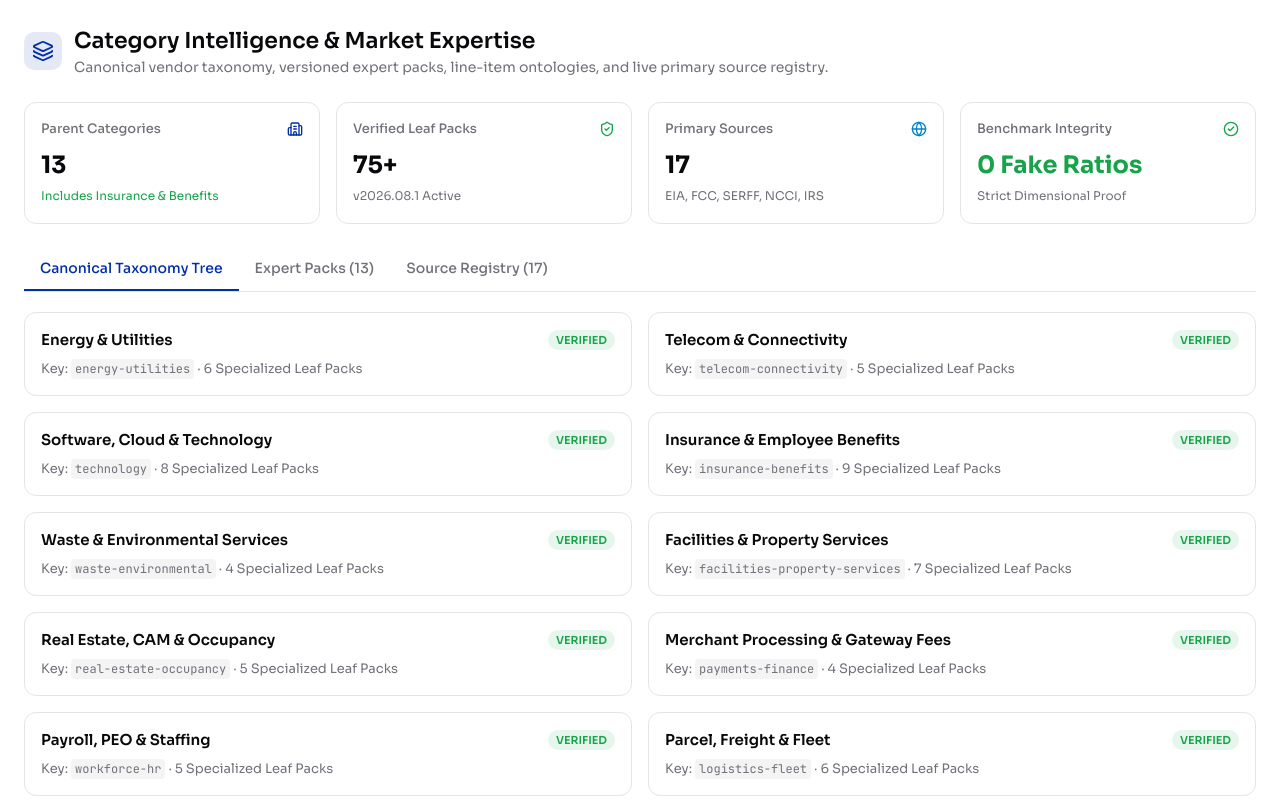
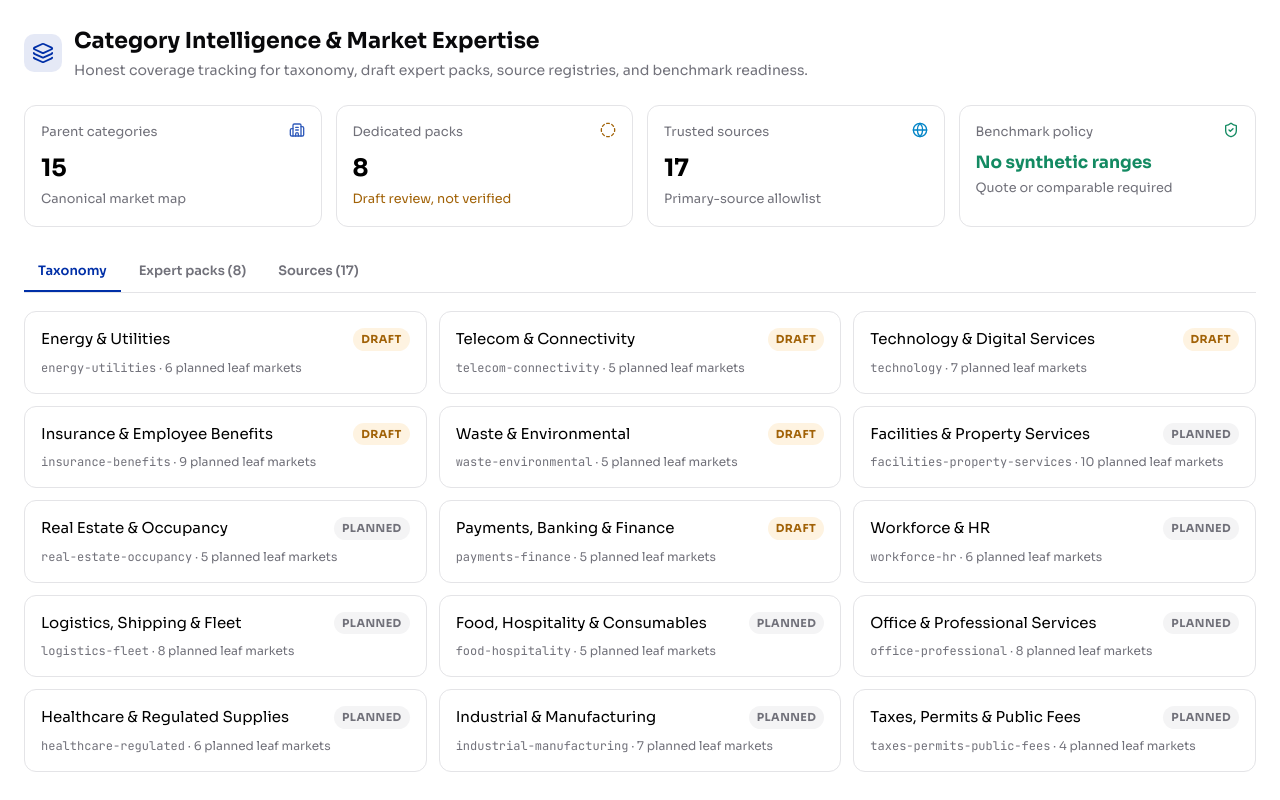
Before and after one commit to powerchoosers/costivra, a Next.js app: page /manage/category-intelligence in a window 1280 px wide. Shown: the top 800 px of the page. Built offline with nearby package versions, Linux system fonts and the light colour scheme.

Commit message:
fix(manage): show actual category intelligence coverage

```diff
--- a/src/components/manage-category-intelligence.tsx
+++ b/src/components/manage-category-intelligence.tsx
@@ -1,219 +1,293 @@
 "use client";
 
-import { useState } from "react";
+import { useMemo, useState } from "react";
 import {
   Building2,
-  CheckCircle2,
+  CircleDashed,
   Globe,
   Layers,
   ShieldCheck,
 } from "lucide-react";
 import { TRUSTED_SOURCES_REGISTRY } from "@/lib/category-intelligence/source-registry";
+import { getRegisteredExpertPacks } from "@/lib/category-intelligence/packs";
+
+const parentCategories = [
+  { key: "energy-utilities", name: "Energy & Utilities", leaves: 6 },
+  { key: "telecom-connectivity", name: "Telecom & Connectivity", leaves: 5 },
+  { key: "technology", name: "Technology & Digital Services", leaves: 7 },
+  { key: "insurance-benefits", name: "Insurance & Employee Benefits", leaves: 9 },
+  { key: "waste-environmental", name: "Waste & Environmental", leaves: 5 },
+  { key: "facilities-property-services", name: "Facilities & Property Services", leaves: 10 },
+  { key: "real-estate-occupancy", name: "Real Estate & Occupancy", leaves: 5 },
+  { key: "payments-finance", name: "Payments, Banking & Finance", leaves: 5 },
+  { key: "workforce-hr", name: "Workforce & HR", leaves: 6 },
+  { key: "logistics-fleet", name: "Logistics, Shipping & Fleet", leaves: 8 },
+  { key: "food-hospitality", name: "Food, Hospitality & Consumables", leaves: 5 },
+  { key: "office-professional", name: "Office & Professional Services", leaves: 8 },
+  { key: "healthcare-regulated", name: "Healthcare & Regulated Supplies", leaves: 6 },
+  { key: "industrial-manufacturing", name: "Industrial & Manufacturing", leaves: 7 },
+  { key: "taxes-permits-public-fees", name: "Taxes, Permits & Public Fees", leaves: 4 },
+] as const;
+
+const cardStyle = {
+  padding: 16,
+  borderRadius: 12,
+  border: "1px solid #e4e4e7",
+  background: "#ffffff",
+} as const;
+
+function StatusBadge({ value }: { value: "draft" | "planned" }) {
+  const isDraft = value === "draft";
+  return (
+    <span
+      style={{
+        padding: "3px 8px",
+        borderRadius: 999,
+        fontSize: 11,
+        fontWeight: 700,
+        letterSpacing: ".04em",
+        background: isDraft ? "rgba(245,158,11,.12)" : "#f4f4f5",
+        color: isDraft ? "#a16207" : "#71717a",
+      }}
+    >
+      {value.toUpperCase()}
+    </span>
+  );
+}
 
 export function ManageCategoryIntelligence() {
-  const [selectedTab, setSelectedTab] = useState<"taxonomy" | "packs" | "sources" | "evals">("taxonomy");
-
-  const parentCategories = [
-    { key: "energy-utilities", name: "Energy & Utilities", leaves: 6, status: "verified" },
-    { key: "telecom-connectivity", name: "Telecom & Connectivity", leaves: 5, status: "verified" },
-    { key: "technology", name: "Software, Cloud & Technology", leaves: 8, status: "verified" },
-    { key: "insurance-benefits", name: "Insurance & Employee Benefits", leaves: 9, status: "verified" },
-    { key: "waste-environmental", name: "Waste & Environmental Services", leaves: 4, status: "verified" },
-    { key: "facilities-property-services", name: "Facilities & Property Services", leaves: 7, status: "verified" },
-    { key: "real-estate-occupancy", name: "Real Estate, CAM & Occupancy", leaves: 5, status: "verified" },
-    { key: "payments-finance", name: "Merchant Processing & Gateway Fees", leaves: 4, status: "verified" },
-    { key: "workforce-hr", name: "Payroll, PEO & Staffing", leaves: 5, status: "verified" },
-    { key: "logistics-fleet", name: "Parcel, Freight & Fleet", leaves: 6, status: "verified" },
-    { key: "food-hospitality", name: "Foodservice & Wholesale Distribution", leaves: 4, status: "verified" },
-    { key: "healthcare-clinical", name: "Medical Supplies & Clinical Services", leaves: 5, status: "verified" },
-    { key: "office-professional", name: "Professional Services & Office", leaves: 6, status: "verified" },
-  ];
-
-  const expertPacks = [
-    { key: "commercial-electricity-supply", name: "Commercial Electricity Supply & Delivery", version: "2026.08.1", status: "verified", sources: 3 },
-    { key: "commercial-natural-gas", name: "Commercial Natural Gas", version: "2026.08.1", status: "verified", sources: 2 },
-    { key: "water-sewer-stormwater", name: "Water, Sewer & Stormwater", version: "2026.08.1", status: "verified", sources: 2 },
-    { key: "business-broadband-dia", name: "Business Broadband & DIA Access", version: "2026.08.1", status: "verified", sources: 3 },
-    { key: "wireless-mobility", name: "Wireless & Mobility", version: "2026.08.1", status: "verified", sources: 2 },
-    { key: "saas-subscriptions", name: "SaaS & Software Subscriptions", version: "2026.08.1", status: "verified", sources: 2 },
-    { key: "cloud-iaas-paas", name: "Cloud Infrastructure (IaaS/PaaS)", version: "2026.08.1", status: "verified", sources: 3 },
-    { key: "commercial-property", name: "Commercial Property Insurance", version: "2026.08.1", status: "verified", sources: 2 },
-    { key: "workers-compensation", name: "Workers Compensation", version: "2026.08.1", status: "verified", sources: 2 },
-    { key: "group-health", name: "Group Health Benefits", version: "2026.08.1", status: "verified", sources: 2 },
-    { key: "merchant-processing", name: "Merchant Processing & Gateway Fees", version: "2026.08.1", status: "verified", sources: 3 },
-    { key: "payroll-processing", name: "Payroll & Tax Processing", version: "2026.08.1", status: "verified", sources: 2 },
-    { key: "solid-waste-recycling", name: "Solid Waste & Recycling", version: "2026.08.1", status: "verified", sources: 2 },
-  ];
+  const [selectedTab, setSelectedTab] = useState<
+    "taxonomy" | "packs" | "sources"
+  >("taxonomy");
+  const expertPacks = useMemo(() => getRegisteredExpertPacks(), []);
+  const coveredParents = useMemo(
+    () => new Set(expertPacks.map((pack) => pack.parentKey)),
+    [expertPacks],
+  );
 
   return (
-    <div className="manage-page-body" style={{ padding: "24px" }}>
-      <header style={{ marginBottom: "24px" }}>
-        <div style={{ display: "flex", alignItems: "center", gap: "12px", marginBottom: "8px" }}>
-          <div style={{ padding: "8px", borderRadius: "10px", background: "rgba(0,47,167,0.1)", color: "#002FA7" }}>
+    <div className="manage-page-body" style={{ padding: 24 }}>
+      <header style={{ marginBottom: 24 }}>
+        <div style={{ display: "flex", alignItems: "center", gap: 12 }}>
+          <div
+            style={{
+              padding: 8,
+              borderRadius: 10,
+              background: "rgba(0,47,167,.1)",
+              color: "#002FA7",
+            }}
+          >
             <Layers size={22} />
           </div>
           <div>
-            <h1 style={{ fontSize: "22px", fontWeight: "600", margin: 0, color: "#09090b" }}>
+            <h1
+              style={{
+                margin: 0,
+                color: "#09090b",
+                fontSize: 22,
+                fontWeight: 650,
+              }}
+            >
               Category Intelligence &amp; Market Expertise
             </h1>
-            <p style={{ margin: 0, fontSize: "14px", color: "#71717a" }}>
-              Canonical vendor taxonomy, versioned expert packs, line-item ontologies, and live primary source registry.
+            <p style={{ margin: "3px 0 0", color: "#71717a", fontSize: 14 }}>
+              Honest coverage tracking for taxonomy, draft expert packs, source
+              registries, and benchmark readiness.
             </p>
           </div>
         </div>
       </header>
 
-      {/* Overview Cards */}
-      <div style={{ display: "grid", gridTemplateColumns: "repeat(4, 1fr)", gap: "16px", marginBottom: "24px" }}>
-        <div style={{ padding: "16px", borderRadius: "12px", border: "1px solid #e4e4e7", background: "#ffffff" }}>
-          <div style={{ display: "flex", justifyContent: "space-between", alignItems: "center", marginBottom: "8px" }}>
-            <span style={{ fontSize: "13px", fontWeight: "500", color: "#71717a" }}>Parent Categories</span>
-            <Building2 size={16} style={{ color: "#002FA7" }} />
+      <div
+        style={{
+          display: "grid",
+          gridTemplateColumns: "repeat(auto-fit,minmax(190px,1fr))",
+          gap: 14,
+          marginBottom: 24,
+        }}
+      >
+        <div style={cardStyle}>
+          <div style={{ display: "flex", justifyContent: "space-between" }}>
+            <span style={{ color: "#71717a", fontSize: 13 }}>Parent categories</span>
+            <Building2 size={16} color="#315bbb" />
           </div>
-          <p style={{ fontSize: "24px", fontWeight: "700", margin: 0, color: "#09090b" }}>13</p>
-          <small style={{ color: "#16a34a", fontSize: "12px" }}>Includes Insurance &amp; Benefits</small>
+          <strong style={{ display: "block", marginTop: 8, fontSize: 24 }}>
+            {parentCategories.length}
+          </strong>
+          <small style={{ color: "#71717a" }}>Canonical market map</small>
         </div>
 
-        <div style={{ padding: "16px", borderRadius: "12px", border: "1px solid #e4e4e7", background: "#ffffff" }}>
-          <div style={{ display: "flex", justifyContent: "space-between", alignItems: "center", marginBottom: "8px" }}>
-            <span style={{ fontSize: "13px", fontWeight: "500", color: "#71717a" }}>Verified Leaf Packs</span>
-            <ShieldCheck size={16} style={{ color: "#16a34a" }} />
+        <div style={cardStyle}>
+          <div style={{ display: "flex", justifyContent: "space-between" }}>
+            <span style={{ color: "#71717a", fontSize: 13 }}>Dedicated packs</span>
+            <CircleDashed size={16} color="#a16207" />
           </div>
-          <p style={{ fontSize: "24px", fontWeight: "700", margin: 0, color: "#09090b" }}>75+</p>
-          <small style={{ color: "#71717a", fontSize: "12px" }}>v2026.08.1 Active</small>
+          <strong style={{ display: "block", marginTop: 8, fontSize: 24 }}>
+            {expertPacks.length}
+          </strong>
+          <small style={{ color: "#a16207" }}>Draft review, not verified</small>
         </div>
 
-        <div style={{ padding: "16px", borderRadius: "12px", border: "1px solid #e4e4e7", background: "#ffffff" }}>
-          <div style={{ display: "flex", justifyContent: "space-between", alignItems: "center", marginBottom: "8px" }}>
-            <span style={{ fontSize: "13px", fontWeight: "500", color: "#71717a" }}>Primary Sources</span>
-            <Globe size={16} style={{ color: "#0284c7" }} />
+        <div style={cardStyle}>
+          <div style={{ display: "flex", justifyContent: "space-between" }}>
+            <span style={{ color: "#71717a", fontSize: 13 }}>Trusted sources</span>
+            <Globe size={16} color="#0284c7" />
           </div>
-          <p style={{ fontSize: "24px", fontWeight: "700", margin: 0, color: "#09090b" }}>{TRUSTED_SOURCES_REGISTRY.length}</p>
-          <small style={{ color: "#71717a", fontSize: "12px" }}>EIA, FCC, SERFF, NCCI, IRS</small>
+          <strong style={{ display: "block", marginTop: 8, fontSize: 24 }}>
+            {TRUSTED_SOURCES_REGISTRY.length}
+          </strong>
+          <small style={{ color: "#71717a" }}>Primary-source allowlist</small>
         </div>
 
-        <div style={{ padding: "16px", borderRadius: "12px", border: "1px solid #e4e4e7", background: "#ffffff" }}>
-          <div style={{ display: "flex", justifyContent: "space-between", alignItems: "center", marginBottom: "8px" }}>
-            <span style={{ fontSize: "13px", fontWeight: "500", color: "#71717a" }}>Benchmark Integrity</span>
-            <CheckCircle2 size={16} style={{ color: "#16a34a" }} />
+        <div style={cardStyle}>
+          <div style={{ display: "flex", justifyContent: "space-between" }}>
+            <span style={{ color: "#71717a", fontSize: 13 }}>Benchmark policy</span>
+            <ShieldCheck size={16} color="#138a62" />
           </div>
-          <p style={{ fontSize: "24px", fontWeight: "700", margin: 0, color: "#16a34a" }}>0 Fake Ratios</p>
-          <small style={{ color: "#71717a", fontSize: "12px" }}>Strict Dimensional Proof</small>
+          <strong
+            style={{
+              display: "block",
+              marginTop: 8,
+              color: "#138a62",
+              fontSize: 17,
+            }}
+          >
+            No synthetic ranges
+          </strong>
+          <small style={{ color: "#71717a" }}>Quote or comparable required</small>
         </div>
       </div>
 
-      {/* Tabs */}
-      <div style={{ display: "flex", borderBottom: "1px solid #e4e4e7", marginBottom: "20px" }}>
+      <div
+        role="tablist"
+        aria-label="Category intelligence views"
+        style={{
+          display: "flex",
+          gap: 4,
+          marginBottom: 18,
+          borderBottom: "1px solid #e4e4e7",
+        }}
+      >
+        {(
+          [
+            ["taxonomy", "Taxonomy"],
+            ["packs", `Expert packs (${expertPacks.length})`],
+            ["sources", `Sources (${TRUSTED_SOURCES_REGISTRY.length})`],
+          ] as const
+        ).map(([key, label]) => (
           <button
             type="button"
-          onClick={() => setSelectedTab("taxonomy")}
+            role="tab"
+            aria-selected={selectedTab === key}
+            key={key}
+            onClick={() => setSelectedTab(key)}
             style={{
-            padding: "10px 16px",
-            fontSize: "14px",
-            fontWeight: "500",
-            border: "none",
-            background: "none",
-            borderBottom: selectedTab === "taxonomy" ? "2px solid #002FA7" : "2px solid transparent",
-            color: selectedTab === "taxonomy" ? "#002FA7" : "#71717a",
+              padding: "10px 14px",
+              border: 0,
+              borderBottom:
+                selectedTab === key
+                  ? "2px solid #002FA7"
+                  : "2px solid transparent",
+              color: selectedTab === key ? "#002FA7" : "#71717a",
+              background: "transparent",
+              fontSize: 13,
+              fontWeight: 600,
               cursor: "pointer",
             }}
           >
-          Canonical Taxonomy Tree
+            {label}
           </button>
-        <button
-          type="button"
-          onClick={() => setSelectedTab("packs")}
+        ))}
+      </div>
+
+      {selectedTab === "taxonomy" && (
+        <div
           style={{
-            padding: "10px 16px",
-            fontSize: "14px",
-            fontWeight: "500",
-            border: "none",
-            background: "none",
-            borderBottom: selectedTab === "packs" ? "2px solid #002FA7" : "2px solid transparent",
-            color: selectedTab === "packs" ? "#002FA7" : "#71717a",
-            cursor: "pointer",
+            display: "grid",
+            gridTemplateColumns: "repeat(auto-fit,minmax(300px,1fr))",
+            gap: 12,
           }}
         >
-          Expert Packs ({expertPacks.length})
-        </button>
-        <button
-          type="button"
-          onClick={() => setSelectedTab("sources")}
+          {parentCategories.map((category) => {
+            const covered = coveredParents.has(category.key);
+            return (
+              <article style={cardStyle} key={category.key}>
+                <div
                   style={{
-            padding: "10px 16px",
-            fontSize: "14px",
-            fontWeight: "500",
-            border: "none",
-            background: "none",
-            borderBottom: selectedTab === "sources" ? "2px solid #002FA7" : "2px solid transparent",
-            color: selectedTab === "sources" ? "#002FA7" : "#71717a",
-            cursor: "pointer",
+                    display: "flex",
+                    alignItems: "center",
+                    justifyContent: "space-between",
+                    gap: 12,
                   }}
                 >
-          Source Registry ({TRUSTED_SOURCES_REGISTRY.length})
-        </button>
+                  <h2 style={{ margin: 0, fontSize: 15 }}>{category.name}</h2>
+                  <StatusBadge value={covered ? "draft" : "planned"} />
                 </div>
-
-      {/* Tab Content */}
-      {selectedTab === "taxonomy" && (
-        <div style={{ display: "grid", gridTemplateColumns: "repeat(2, 1fr)", gap: "16px" }}>
-          {parentCategories.map((cat) => (
-            <div
-              key={cat.key}
-              style={{
-                padding: "16px",
-                borderRadius: "12px",
-                border: "1px solid #e4e4e7",
-                background: "#ffffff",
-              }}
-            >
-              <div style={{ display: "flex", justifyContent: "space-between", alignItems: "center", marginBottom: "8px" }}>
-                <h3 style={{ fontSize: "15px", fontWeight: "600", margin: 0, color: "#09090b" }}>{cat.name}</h3>
-                <span
-                  style={{
-                    padding: "2px 8px",
-                    borderRadius: "999px",
-                    fontSize: "11px",
-                    fontWeight: "600",
-                    background: "rgba(22,163,74,0.1)",
-                    color: "#16a34a",
-                  }}
-                >
-                  VERIFIED
-                </span>
-              </div>
-              <p style={{ margin: 0, fontSize: "13px", color: "#71717a" }}>
-                Key: <code style={{ fontSize: "12px", background: "#f4f4f5", padding: "2px 4px", borderRadius: "4px" }}>{cat.key}</code> · {cat.leaves} Specialized Leaf Packs
+                <p style={{ margin: "8px 0 0", color: "#71717a", fontSize: 12 }}>
+                  <code>{category.key}</code> · {category.leaves} planned leaf markets
                 </p>
-            </div>
-          ))}
+              </article>
+            );
+          })}
         </div>
       )}
 
       {selectedTab === "packs" && (
-        <div style={{ borderRadius: "12px", border: "1px solid #e4e4e7", background: "#ffffff", overflow: "hidden" }}>
-          <table style={{ width: "100%", borderCollapse: "collapse", textAlign: "left", fontSize: "14px" }}>
+        <div
+          style={{
+            overflowX: "auto",
+            border: "1px solid #e4e4e7",
+            borderRadius: 12,
+            background: "#fff",
+          }}
+        >
+          <table
+            style={{ width: "100%", borderCollapse: "collapse", fontSize: 13 }}
+          >
             <thead>
-              <tr style={{ background: "#f8fafc", borderBottom: "1px solid #e4e4e7" }}>
-                <th style={{ padding: "12px 16px", fontWeight: "600" }}>Category Expert Pack</th>
-                <th style={{ padding: "12px 16px", fontWeight: "600" }}>Canonical Key</th>
-                <th style={{ padding: "12px 16px", fontWeight: "600" }}>Version</th>
-                <th style={{ padding: "12px 16px", fontWeight: "600" }}>Status</th>
-                <th style={{ padding: "12px 16px", fontWeight: "600" }}>Sources</th>
+              <tr style={{ background: "#f8fafc" }}>
+                {[
+                  "Expert pack",
+                  "Canonical key",
+                  "Version",
+                  "Status",
+                  "Ontology",
+                ].map((heading) => (
+                  <th
+                    key={heading}
+                    style={{
+                      padding: "11px 14px",
+                      textAlign: "left",
+                      borderBottom: "1px solid #e4e4e7",
+                    }}
+                  >
+                    {heading}
+                  </th>
+                ))}
               </tr>
             </thead>
             <tbody>
               {expertPacks.map((pack) => (
-                <tr key={pack.key} style={{ borderBottom: "1px solid #f1f5f9" }}>
-                  <td style={{ padding: "12px 16px", fontWeight: "500", color: "#09090b" }}>{pack.name}</td>
-                  <td style={{ padding: "12px 16px", fontFamily: "monospace", fontSize: "12px", color: "#64748b" }}>{pack.key}</td>
-                  <td style={{ padding: "12px 16px" }}>{pack.version}</td>
-                  <td style={{ padding: "12px 16px" }}>
-                    <span style={{ padding: "2px 8px", borderRadius: "999px", fontSize: "11px", fontWeight: "600", background: "rgba(22,163,74,0.1)", color: "#16a34a" }}>
-                      {pack.status.toUpperCase()}
-                    </span>
+                <tr key={pack.categoryKey}>
+                  <td style={{ padding: "11px 14px", fontWeight: 600 }}>
+                    {pack.displayName}
                   </td>
-                  <td style={{ padding: "12px 16px", color: "#64748b" }}>{pack.sources} Trusted Sources</td>
+                  <td
+                    style={{
+                      padding: "11px 14px",
+                      color: "#64748b",
+                      fontFamily: "monospace",
+                    }}
+                  >
+                    {pack.categoryKey}
+                  </td>
+                  <td style={{ padding: "11px 14px" }}>{pack.version}</td>
+                  <td style={{ padding: "11px 14px" }}>
+                    <StatusBadge value="draft" />
+                  </td>
+                  <td style={{ padding: "11px 14px", color: "#64748b" }}>
+                    {pack.lineItems.length} line-item definitions
+                  </td>
                 </tr>
               ))}
             </tbody>
@@ -222,37 +296,39 @@ export function ManageCategoryIntelligence() {
       )}
 
       {selectedTab === "sources" && (
-        <div style={{ borderRadius: "12px", border: "1px solid #e4e4e7", background: "#ffffff", overflow: "hidden" }}>
-          <table style={{ width: "100%", borderCollapse: "collapse", textAlign: "left", fontSize: "14px" }}>
-            <thead>
-              <tr style={{ background: "#f8fafc", borderBottom: "1px solid #e4e4e7" }}>
-                <th style={{ padding: "12px 16px", fontWeight: "600" }}>Source Name</th>
-                <th style={{ padding: "12px 16px", fontWeight: "600" }}>Category</th>
-                <th style={{ padding: "12px 16px", fontWeight: "600" }}>Authority Level</th>
-                <th style={{ padding: "12px 16px", fontWeight: "600" }}>Update Frequency</th>
-                <th style={{ padding: "12px 16px", fontWeight: "600" }}>Jurisdiction</th>
-              </tr>
-            </thead>
-            <tbody>
-              {TRUSTED_SOURCES_REGISTRY.map((src) => (
-                <tr key={src.id} style={{ borderBottom: "1px solid #f1f5f9" }}>
-                  <td style={{ padding: "12px 16px" }}>
-                    <a href={src.url} target="_blank" rel="noopener noreferrer" style={{ color: "#002FA7", fontWeight: "500", textDecoration: "none" }}>
-                      {src.name}
+        <div style={{ display: "grid", gap: 10 }}>
+          {TRUSTED_SOURCES_REGISTRY.map((source) => (
+            <article style={cardStyle} key={source.id}>
+              <div
+                style={{
+                  display: "flex",
+                  alignItems: "flex-start",
+                  justifyContent: "space-between",
+                  gap: 14,
+                }}
+              >
+                <div>
+                  <strong style={{ display: "block", fontSize: 14 }}>
+                    {source.name}
+                  </strong>
+                  <span style={{ color: "#71717a", fontSize: 12 }}>
+                    {source.categoryKey} · {source.jurisdiction} · {source.updateFrequency}
+                  </span>
+                  <p style={{ margin: "7px 0 0", color: "#64748b", fontSize: 12 }}>
+                    {source.restrictionNotes}
+                  </p>
+                </div>
+                <a
+                  href={source.url}
+                  target="_blank"
+                  rel="noreferrer"
+                  style={{ color: "#315bbb", fontSize: 12, whiteSpace: "nowrap" }}
+                >
+                  Open source
                 </a>
-                  </td>
-                  <td style={{ padding: "12px 16px", fontFamily: "monospace", fontSize: "12px", color: "#64748b" }}>{src.categoryKey}</td>
-                  <td style={{ padding: "12px 16px" }}>
-                    <span style={{ padding: "2px 8px", borderRadius: "999px", fontSize: "11px", fontWeight: "600", background: "rgba(0,47,167,0.1)", color: "#002FA7" }}>
-                      {src.authorityLevel.toUpperCase()}
-                    </span>
-                  </td>
-                  <td style={{ padding: "12px 16px", color: "#64748b" }}>{src.updateFrequency}</td>
-                  <td style={{ padding: "12px 16px", color: "#64748b" }}>{src.jurisdiction}</td>
-                </tr>
+              </div>
+            </article>
           ))}
-            </tbody>
-          </table>
         </div>
       )}
     </div>
```
Lines whose indentation alone changed are shown as unchanged.
